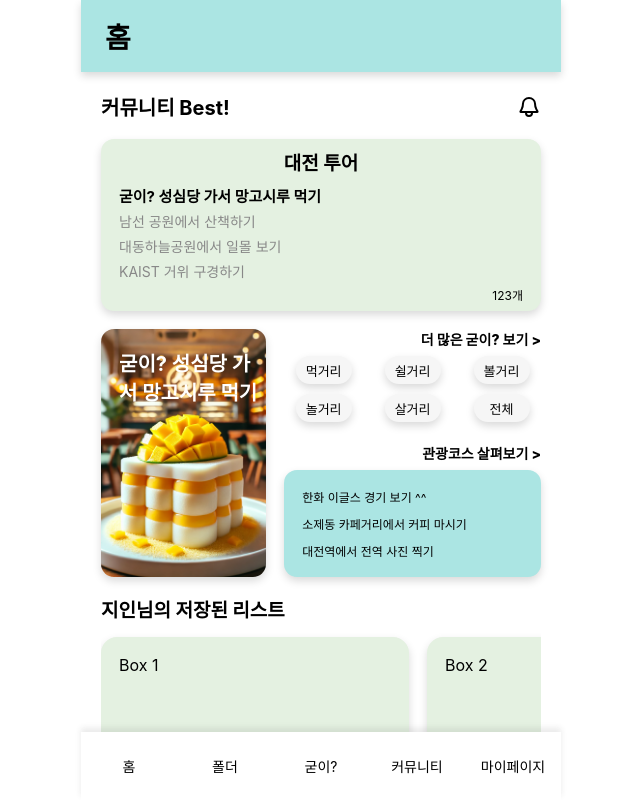
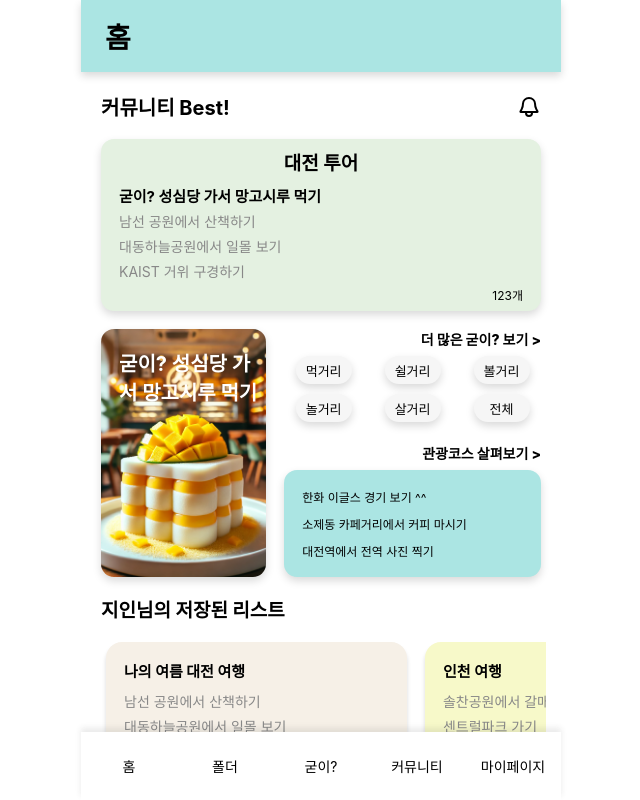
Before and after one commit to INU-SPOT/goode-travel-frontend, a React (Create React App) app: page / in a window 1280 px wide. Shown: the top 800 px of the page, without its empty margins (319-959 px from the left). Built offline with nearby package versions, Linux system fonts and the light colour scheme; no server answers.

Commit message:
fix: 저장된 폴더 컴포넌트 크기 오류 수정

```diff
--- a/src/components/home/FolderBlock.tsx
+++ b/src/components/home/FolderBlock.tsx
@@ -5,61 +5,84 @@ import { COLOR } from "../../utils/color";
 interface FolderProps {
   user: string;
   title?: string[];
-  details?: string[];
+  details?: string[][];
 }
 
-const FolderBlock: React.FC<FolderProps> = ({ user, title, details }) => {
+const FolderBlock: React.FC<FolderProps> = ({
+  user,
+  title = [],
+  details = [[]],
+}) => {
   const containerRef = useRef<HTMLDivElement>(null);
-  const [activeIndex, setActiveIndex] = useState(0);
-  const startX = useRef(0);
-  const scrollStartPosition = useRef(0);
+  const [isDown, setIsDown] = useState(false);
+  const [startX, setStartX] = useState(0);
+  const [scrollLeft, setScrollLeft] = useState(0);
 
-  const handleTouchStart = (e: React.TouchEvent) => {
-    startX.current = e.touches[0].clientX;
+  const handleMouseDown = (e: React.MouseEvent) => {
     if (containerRef.current) {
-      scrollStartPosition.current = containerRef.current.scrollLeft;
+      setIsDown(true);
+      setStartX(e.pageX - containerRef.current.offsetLeft);
+      setScrollLeft(containerRef.current.scrollLeft);
+      containerRef.current.classList.add("active");
     }
   };
 
-  const handleTouchMove = (e: React.TouchEvent) => {
+  const handleMouseLeave = () => {
+    setIsDown(false);
     if (containerRef.current) {
-      const deltaX = e.touches[0].clientX - startX.current;
-      containerRef.current.scrollLeft = scrollStartPosition.current - deltaX;
+      containerRef.current.classList.remove("active");
     }
   };
 
-  const handleTouchEnd = () => {
+  const handleMouseUp = () => {
+    setIsDown(false);
     if (containerRef.current) {
-      const blockWidth = containerRef.current.offsetWidth * 0.7 + 18; // 블록의 width와 gap 반영
-      const scrollLeft = containerRef.current.scrollLeft;
-      const newIndex = Math.round(scrollLeft / blockWidth);
-      setActiveIndex(newIndex);
-      containerRef.current.scrollTo({
-        left: newIndex * blockWidth,
-        behavior: "smooth",
-      });
+      containerRef.current.classList.remove("active");
     }
   };
+
+  const handleMouseMove = (e: React.MouseEvent) => {
+    if (!isDown) return;
+    e.preventDefault();
+    if (containerRef.current) {
+      const x = e.pageX - containerRef.current.offsetLeft;
+      const walk = (x - startX) * 2; // 스크롤 속도 조절
+      containerRef.current.scrollLeft = scrollLeft - walk;
+    }
+  };
+
+  const colors = [COLOR.beige, COLOR.yellow, COLOR.green, COLOR.blue];
+  const totalBlocks = title.length;
 
   return (
     <OuterContainer>
       <Title>{user}님의 저장된 리스트</Title>
       <HorizontalScrollContainer
         ref={containerRef}
-        onTouchStart={handleTouchStart}
-        onTouchMove={handleTouchMove}
-        onTouchEnd={handleTouchEnd}
+        onMouseDown={handleMouseDown}
+        onMouseLeave={handleMouseLeave}
+        onMouseUp={handleMouseUp}
+        onMouseMove={handleMouseMove}
       >
-        {[...Array(5)].map((_, index) => (
-          <Block
-            key={index}
-            position={index}
-            totalBlocks={5}
-            isNext={activeIndex === index - 1}
-          >
-            Box {index + 1}
-          </Block>
-        ))}
+        {title.length > 0 ? (
+          title.map((item, index) => (
+            <Block
+              key={index}
+              position={index}
+              totalBlocks={totalBlocks}
+              color={colors[index % colors.length]}
+            >
+              <TitleText>{title[index]}</TitleText>
+              <DetailList>
+                {details[index]?.map((detail, detailIndex) => (
+                  <DetailItem key={detailIndex}>{detail}</DetailItem>
+                ))}
+              </DetailList>
+            </Block>
+          ))
+        ) : (
+          <EmptyBlock>폴더를 생성해보세요!</EmptyBlock>
+        )}
       </HorizontalScrollContainer>
     </OuterContainer>
   );
@@ -70,54 +93,84 @@ export default FolderBlock;
 interface BlockProps {
   position: number;
   totalBlocks: number;
-  isNext: boolean;
+  color: string;
 }
 
 const OuterContainer = styled.div`
   height: 100%;
+  width: 100%;
   display: flex;
   flex-direction: column;
   align-items: center;
-  /* margin: 0 -24px; */
 `;
 
 const Title = styled.div`
   flex-grow: 1.5;
   font-size: 19px;
   font-weight: bold;
-  /* margin: 0 0 0 24px; */
   align-self: flex-start;
+  margin-bottom: 10px;
 `;
 
 const HorizontalScrollContainer = styled.div`
   height: 100%;
+  width: calc(100% + 10px);
+  padding: 10px;
   display: flex;
   overflow-x: hidden;
   scroll-snap-type: x mandatory;
   gap: 18px;
-  touch-action: pan-x; /* 가로 스와이프 동작을 위한 설정 */
+  touch-action: pan-x;
   align-items: center;
+
+  &.active {
+    cursor: grabbing;
+    cursor: -webkit-grabbing;
+  }
 `;
 
 const Block = styled.div<BlockProps>`
-  height: 80%;
+  height: 100%;
   flex: 0 0 70%;
-  background-color: ${COLOR.green};
+  background-color: ${(props) => props.color};
   border-radius: 16px;
   padding: 18px;
   box-sizing: border-box;
   scroll-snap-align: center;
+  box-shadow: 0px 4px 4px 0px rgba(0, 0, 0, 0.15);
+`;
+
+const TitleText = styled.div`
+  margin: 0;
+  font-size: 15px;
+  font-weight: bold;
+  color: black;
+  margin-bottom: 10px;
+`;
+
+const DetailList = styled.ul`
+  flex-grow: 1;
+  list-style: none;
+  padding: 0;
+  margin: 0;
+  color: #888888;
+`;
+
+const DetailItem = styled.li`
+  font-size: 14px;
+  margin: 5px 0;
+`;
+
+const EmptyBlock = styled.div`
+  height: 100%;
+  width: 100%;
+  background-color: ${COLOR.beige};
+  border-radius: 16px;
+  display: flex;
+  justify-content: center;
+  align-items: center;
+  font-size: 20px;
+  font-weight: 600;
+  color: black;
   box-shadow: 0px 4px 8px 0px rgba(0, 0, 0, 0.15);
-
-  /* ${({ position }) =>
-    position === 0 &&
-    `
-    margin-left: 24px;
-  `}
-
-  ${({ position, totalBlocks }) =>
-    position === totalBlocks - 1 &&
-    `
-    margin-right: 24px;
-  `} */
 `;
--- a/src/pages/HomePage.tsx
+++ b/src/pages/HomePage.tsx
@@ -72,8 +72,23 @@ export default function HomePage() {
     {
       id: 5,
       width: 10,
-      height: 5,
-      component: <FolderBlock user={"지인"} />,
+      height: 6,
+      component: (
+        // 임시 데이터로 이루어져 있습니다.
+        <FolderBlock
+          user={"지인"}
+          title={["나의 여름 대전 여행", "인천 여행", "임시 폴더"]}
+          details={[
+            [
+              "남선 공원에서 산책하기",
+              "대동하늘공원에서 일몰 보기",
+              "KAIST 거위 구경하기",
+              "한화 이글스 경기 보기",
+            ],
+            ["솔찬공원에서 갈매기 새우깡 주기", "센트럴파크 가기"],
+          ]}
+        />
+      ),
     },
     {
       id: 6,
```
